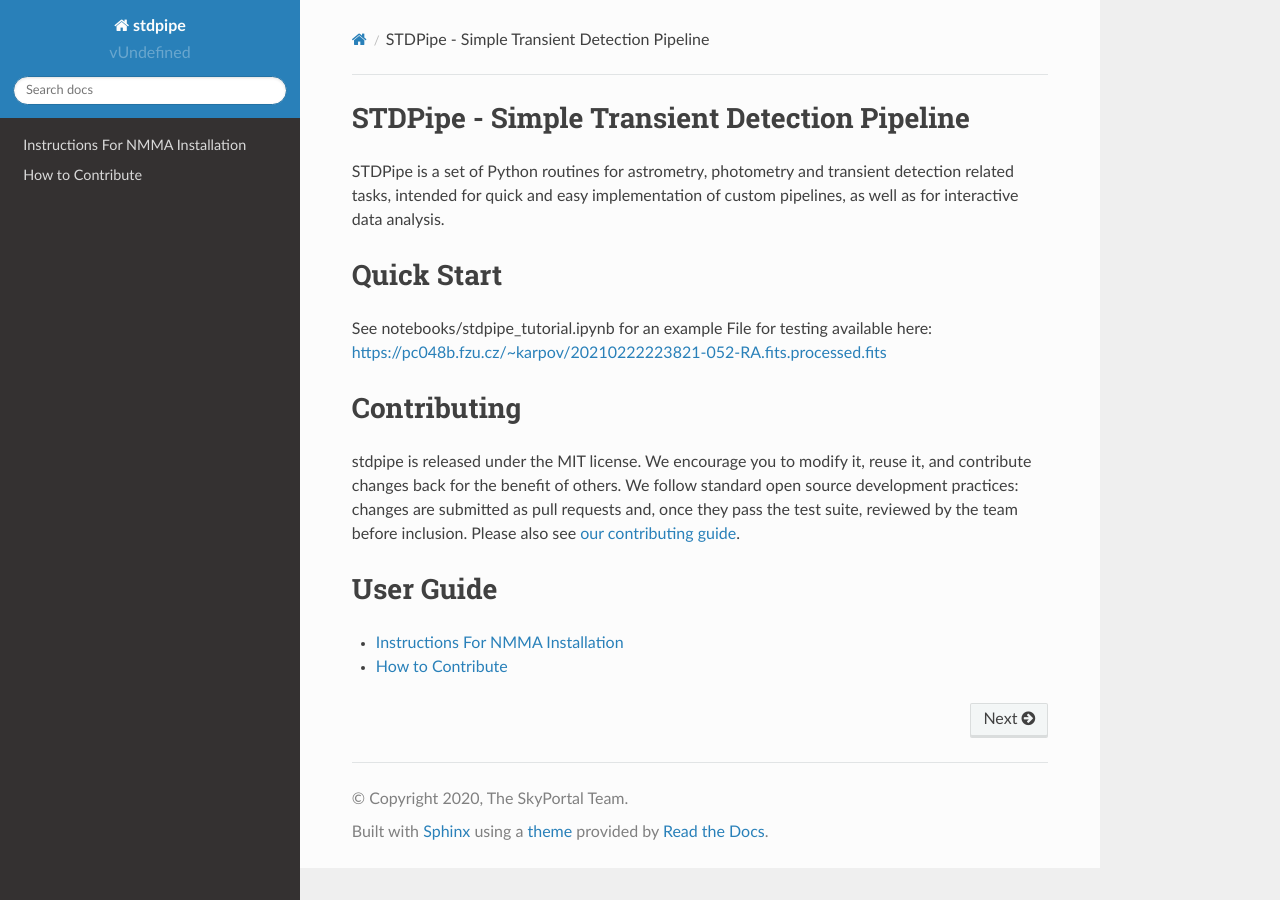
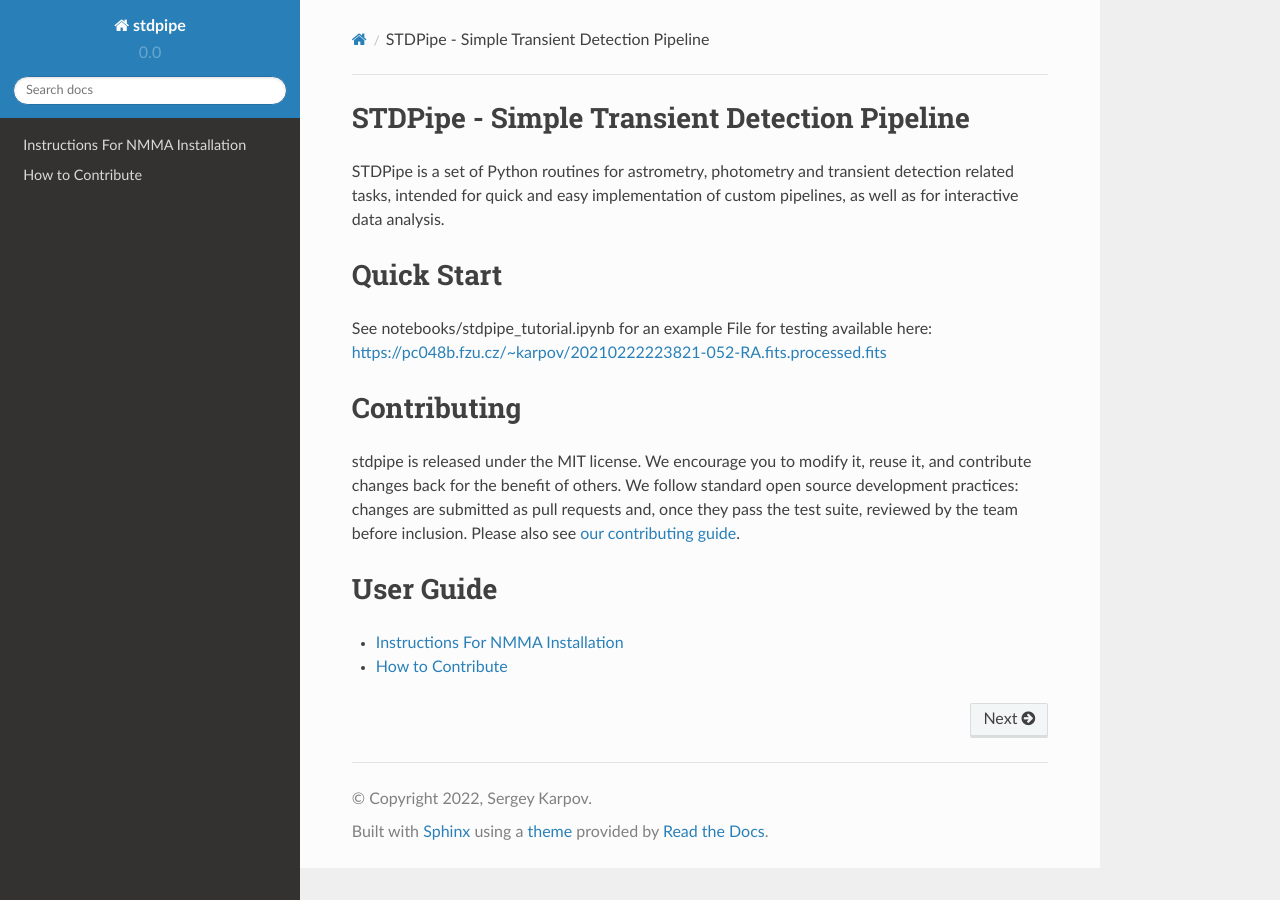
Before and after one commit to karpov-sv/stdpipe, a Sphinx documentation site: the page built from doc/index.rst, in a window 1280 px wide. Built offline with Sphinx 7.4.7 and the Read the Docs theme 2.0.0, drawn with Linux system fonts in a browser that asks for light colours.

Commit message:
Making documentation work

```diff
--- a/doc/conf.py
+++ b/doc/conf.py
@@ -67,23 +67,26 @@ master_doc = "index"
 
 # General information about the project.
 project = "stdpipe"
-copyright = "2020, The SkyPortal Team"
-author = "The SkyPortal Team"
+copyright = "2022, Sergey Karpov"
+author = "Sergey Karpov"
 
 # The version info for the project you're documenting, acts as replacement for
 # |version| and |release|, also used in various other places throughout the
 # built documents.
 #
 
-version = "vUndefined"
-setup_lines = open("../stdpipe/_version.py").readlines()
-for line in setup_lines:
-    if line.startswith("__version__ = "):
-        try:
-            version = line.split('"')[1]
-        except IndexError:
-            version = line.split("'")[1]
-        break
+version = "0.0"
+try:
+    setup_lines = open("../stdpipe/_version.py").readlines()
+    for line in setup_lines:
+        if line.startswith("__version__ = "):
+            try:
+                version = line.split('"')[1]
+            except IndexError:
+                version = line.split("'")[1]
+            break
+except:
+    pass
 
 # The full version, including alpha/beta/rc tags.
 release = version
```
